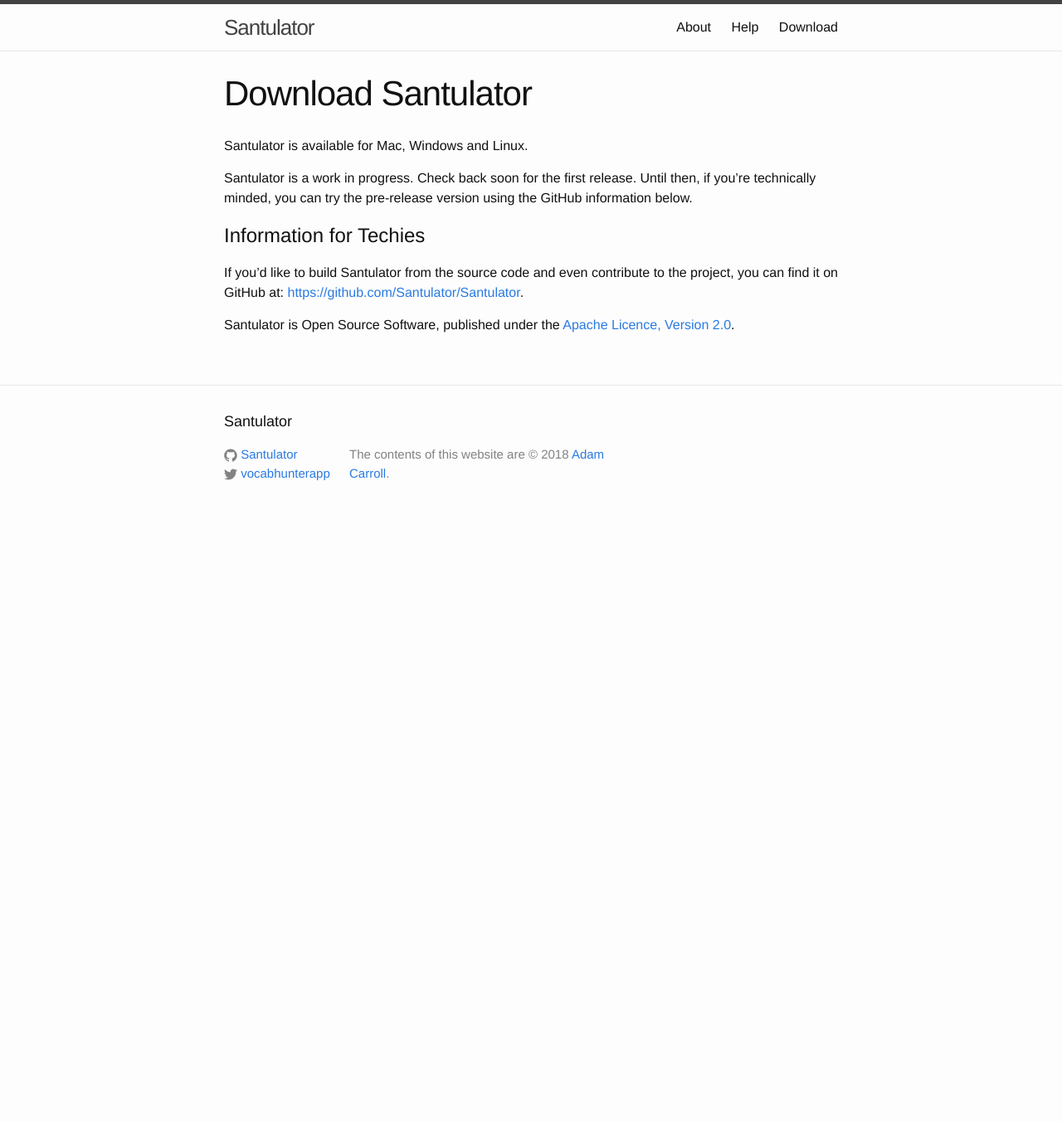
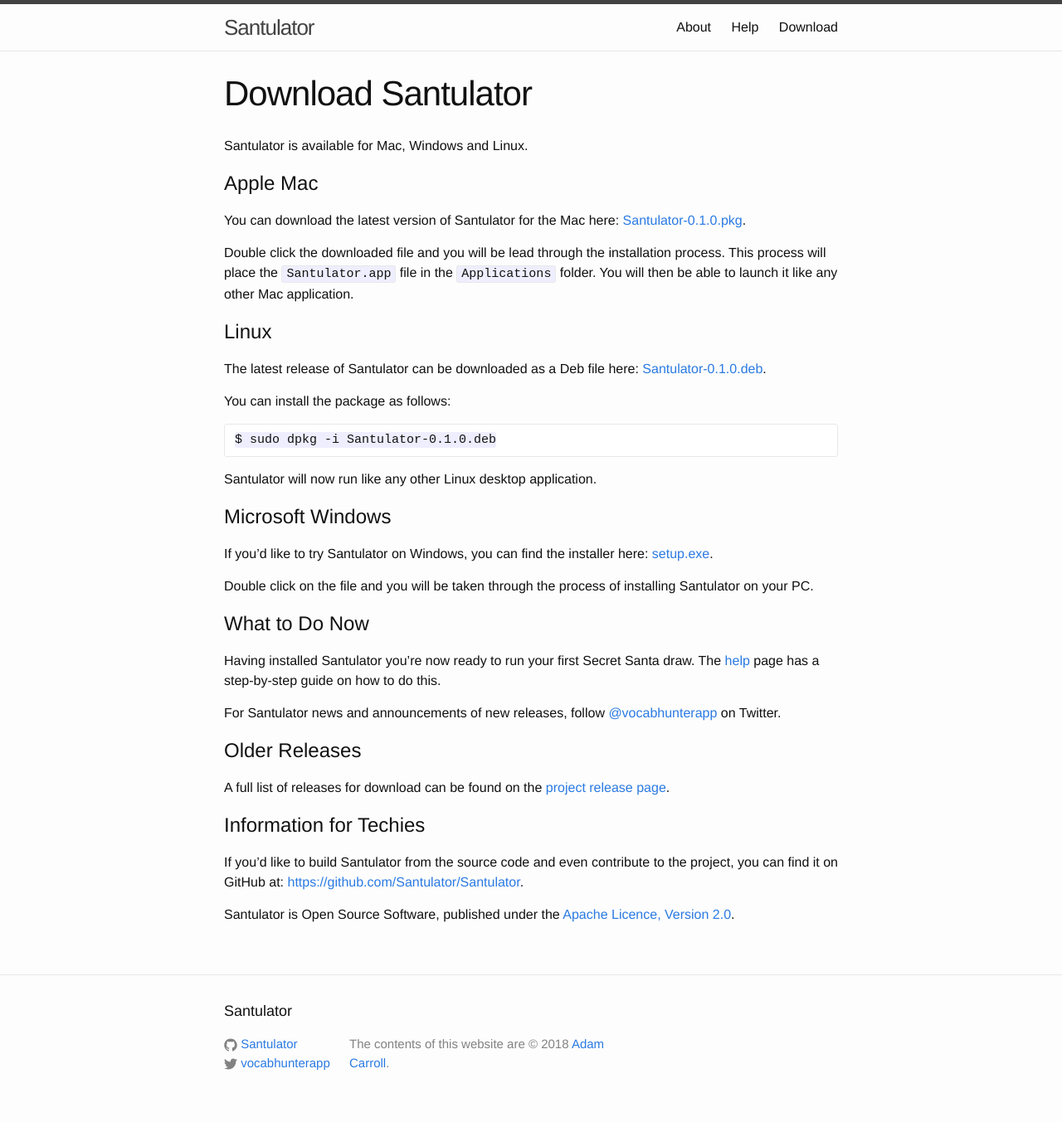
Before and after one commit to Santulator/santulator.github.io, a Jekyll site: the page built from download.md, in a window 1280 px wide. Shown: the whole page at 83% size. Built offline with Jekyll 4.4.1, drawn with Linux system fonts in a browser that asks for light colours; before the commit the page ends 900 px from its top, so only the background shows below that.

Commit message:
Filled out the download page

```diff
--- a/_config.yml
+++ b/_config.yml
@@ -22,4 +22,4 @@
     display_name: Adam Carroll
     web: https://github.com/AdamCarroll
 
-release_version: UNRELEASED
+release_version: 0.1.0
--- a/download.md
+++ b/download.md
@@ -10,7 +10,39 @@
 
 Santulator is available for Mac, Windows and Linux.
 
-Santulator is a work in progress.  Check back soon for the first release.  Until then, if you're technically minded, you can try the pre-release version using the GitHub information below.
+# Apple Mac
+
+You can download the latest version of Santulator for the Mac here: [Santulator-{{site.release_version}}.pkg](https://github.com/Santulator/Santulator/releases/download/{{site.release_version}}/Santulator-{{site.release_version}}.pkg).
+
+Double click the downloaded file and you will be lead through the installation process.  This process will place the ``Santulator.app`` file in the ``Applications`` folder.  You will then be able to launch it like any other Mac application.
+
+# Linux
+
+The latest release of Santulator can be downloaded as a Deb file here: [Santulator-{{site.release_version}}.deb](https://github.com/Santulator/Santulator/releases/download/{{site.release_version}}/Santulator-{{site.release_version}}.deb).
+
+You can install the package as follows:
+
+~~~
+$ sudo dpkg -i Santulator-{{site.release_version}}.deb
+~~~
+
+Santulator will now run like any other Linux desktop application.
+
+# Microsoft Windows
+
+If you'd like to try Santulator on Windows, you can find the installer here: [setup.exe](https://github.com/Santulator/Santulator/releases/download/{{site.release_version}}/setup.exe).
+
+Double click on the file and you will be taken through the process of installing Santulator on your PC.
+
+# What to Do Now
+
+Having installed Santulator you're now ready to run your first Secret Santa draw.  The [help](/help) page has a step-by-step guide on how to do this.
+
+For Santulator news and announcements of new releases, follow [@{{site.twitter.username}}]({{site.twitter.link}}) on Twitter.
+
+# Older Releases
+
+A full list of releases for download can be found on the [project release page](https://github.com/Santulator/Santulator/releases).
 
 # Information for Techies
 
```
